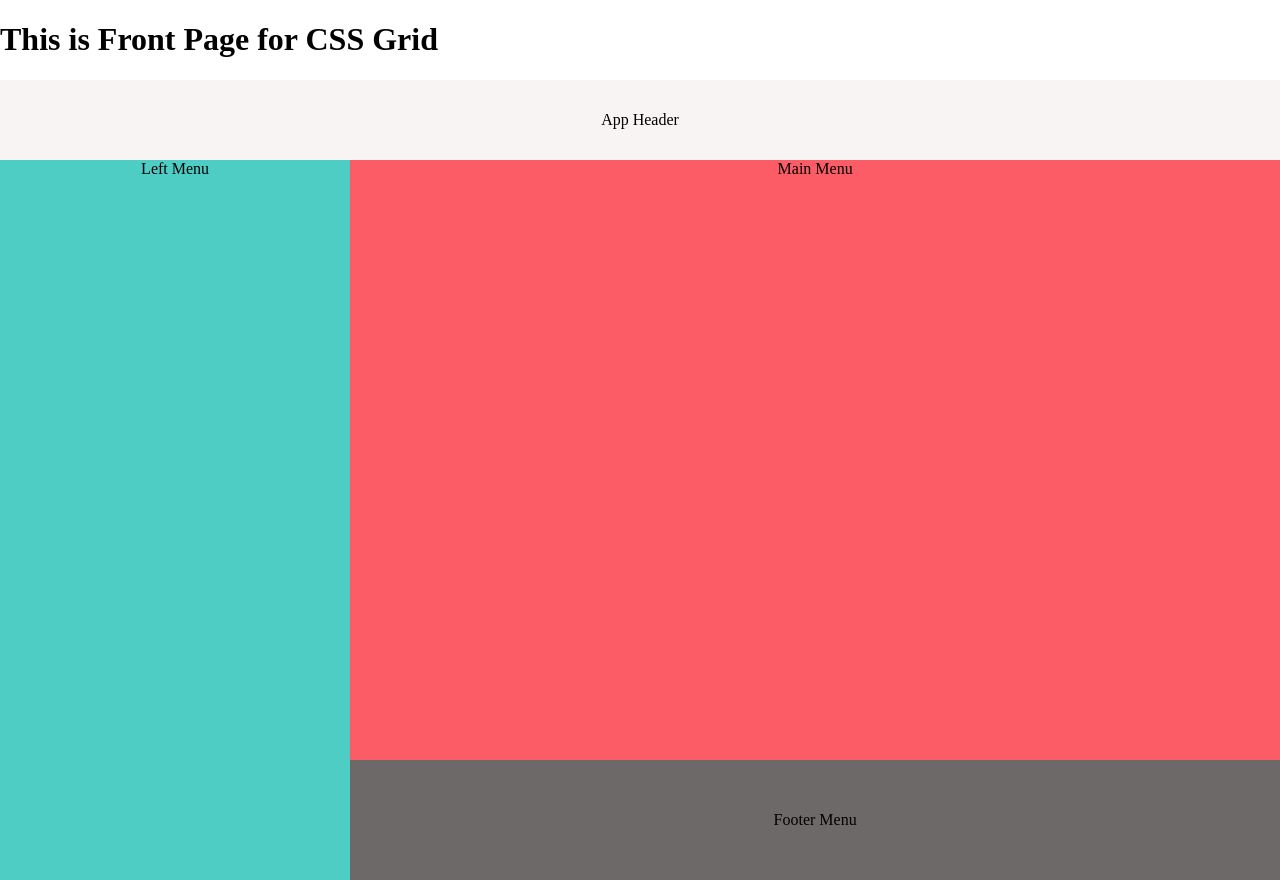
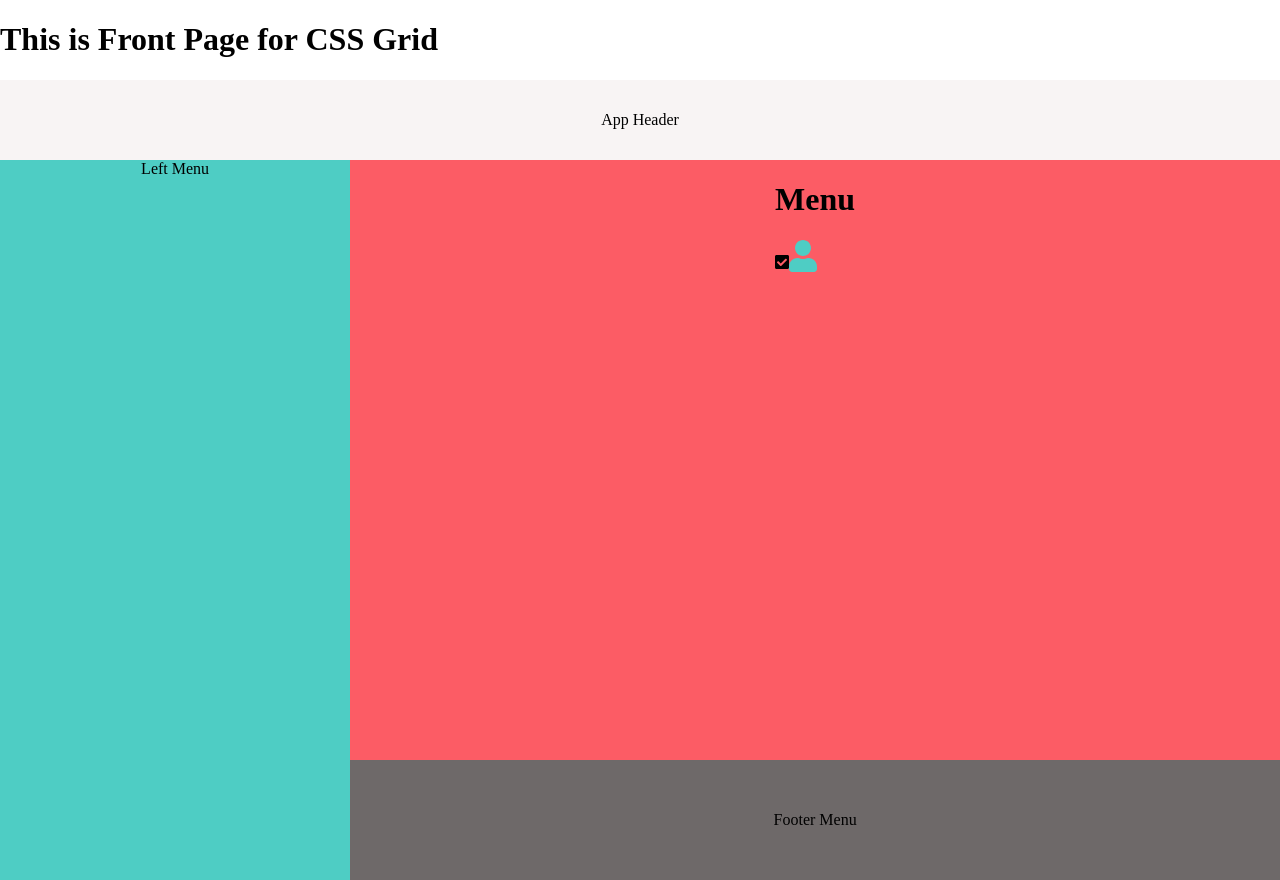
Before and after one commit to EdAncerys/TillAppOnMobileDevicesReact, a React (Create React App) app: page / in a window 1280 px wide. Built offline with nearby package versions, Linux system fonts and the light colour scheme.

Commit message:
Add FontAwesome icons to seperate file

```diff
--- a/package.json
+++ b/package.json
@@ -4,6 +4,8 @@
   "private": true,
   "dependencies": {
     "@fortawesome/fontawesome-svg-core": "^1.2.30",
+    "@fortawesome/free-solid-svg-icons": "^5.14.0",
+    "@fortawesome/react-fontawesome": "^0.1.11",
     "@testing-library/jest-dom": "^4.2.4",
     "@testing-library/react": "^9.5.0",
     "@testing-library/user-event": "^7.2.1",
--- a/src/App.js
+++ b/src/App.js
@@ -1,5 +1,6 @@
 import React from 'react';
-import './App.css';
+import './config/App.css';
+import './config/FontAwesome';
 
 import FrontPage from './Pages/FrontPage';
 import TillApp from './Components/TillApp/TillApp';
--- a/src/Components/TillApp/TillApp.jsx
+++ b/src/Components/TillApp/TillApp.jsx
@@ -1,12 +1,16 @@
 import React from 'react';
 import colors from '../../config/colors';
+
+import TillAppMenu from './TillAppMenu';
 
 export default function AppMenu() {
   return (
     <div style={styles.container}>
       <div style={styles.headerMenu}>App Header</div>
       <div style={styles.leftMenu}>Left Menu</div>
-      <div style={styles.mainMenu}>Main Menu</div>
+      <div style={styles.mainMenu}>
+        <TillAppMenu />
+      </div>
       <div style={styles.footerMenu}>Footer Menu</div>
     </div>
   );
--- a/src/Components/TillApp/TillAppMenu.jsx
+++ b/src/Components/TillApp/TillAppMenu.jsx
@@ -1,9 +1,17 @@
 import React from 'react';
+import { FontAwesomeIcon } from '@fortawesome/react-fontawesome';
+import colors from '../../config/colors';
 
 export default function TillAppMenu() {
   return (
     <div style={StyleSheet.container}>
-      <div></div>
+      <h1>Menu</h1>
+      <div>
+        <div>
+          <FontAwesomeIcon icon="check-square" />
+          <FontAwesomeIcon icon="user" size="2x" color={colors.secondary} />
+        </div>
+      </div>
     </div>
   );
 }
--- /dev/null
+++ b/src/config/FontAwesome.jsx
@@ -0,0 +1,8 @@
+import { library } from '@fortawesome/fontawesome-svg-core';
+import {
+  faUser,
+  faCheckSquare,
+  faCoffee,
+} from '@fortawesome/free-solid-svg-icons';
+
+library.add(faUser, faCheckSquare, faCoffee);
```
Also changed, not shown: src/config/App.css (renamed from src/App.css), 1 other file (tests, documents, lock files or other folders).
